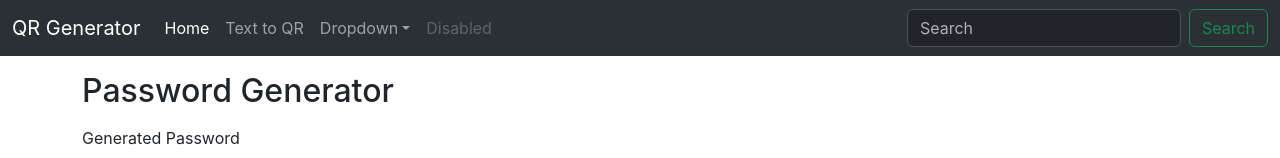
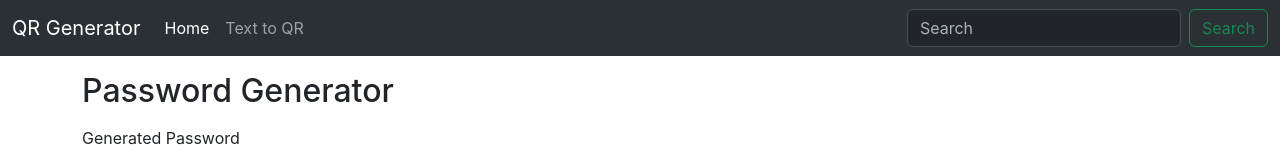
Before and after one commit to talhar5/strongPasswordGenerator, a React (Create React App) app: page / in a window 1280 px wide. Shown: the top 158 px of the page. Built offline with nearby package versions, Linux system fonts and the light colour scheme.

Commit message:
hashrouter added

```diff
--- a/package.json
+++ b/package.json
@@ -1,13 +1,12 @@
 {
   "name": "pass-generator",
   "version": "0.1.0",
-  "homepage": "https://1talhapk.github.io/strongPasswordGenerator",
+  "homepage": "/strongPasswordGenerator/#",
   "private": true,
   "dependencies": {
     "@testing-library/jest-dom": "^5.16.5",
     "@testing-library/react": "^13.4.0",
     "@testing-library/user-event": "^13.5.0",
-    "gh-pages": "^5.0.0",
     "qrcode.react": "^3.1.0",
     "react": "^18.2.0",
     "react-dom": "^18.2.0",
@@ -41,5 +40,8 @@
       "last 1 firefox version",
       "last 1 safari version"
     ]
+  },
+  "devDependencies": {
+    "gh-pages": "^5.0.0"
   }
 }
--- a/src/App.js
+++ b/src/App.js
@@ -2,18 +2,18 @@ import './App.css';
 import Navbar from './components/Navbar';
 import PasswordGenerator from './components/Qrpass';
 import TextToQR from './components/TextToQR';
-import { BrowserRouter, Routes, Route } from 'react-router-dom';
+import { Routes, Route, HashRouter } from 'react-router-dom';
 
 function App() {
   return (
     <>
-      <BrowserRouter>
+      <HashRouter>
         <Navbar />
         <Routes>
           <Route path='/' element={<PasswordGenerator />} />
           <Route path='/texttoqr' element={<TextToQR />} />
         </Routes>
-      </BrowserRouter>
+      </HashRouter>
     </>
   );
 }
--- a/src/components/Navbar.js
+++ b/src/components/Navbar.js
@@ -29,40 +29,6 @@ export default function Navbar() {
                                 Text to QR
                             </Link>
                         </li>
-                        <li className="nav-item dropdown">
-                            <a
-                                className="nav-link dropdown-toggle"
-                                href="/"
-                                role="button"
-                                data-bs-toggle="dropdown"
-                                aria-expanded="false"
-                            >
-                                Dropdown
-                            </a>
-                            <ul className="dropdown-menu">
-                                <li>
-                                    <a className="dropdown-item" href="/">
-                                        Action
-                                    </a>
-                                </li>
-                                <li>
-                                    <a className="dropdown-item" href="/">
-                                        Another action
-                                    </a>
-                                </li>
-                                <li>
-                                    <hr className="dropdown-divider" />
-                                </li>
-                                <li>
-                                    <a className="dropdown-item" href="/">
-                                        Something else here
-                                    </a>
-                                </li>
-                            </ul>
-                        </li>
-                        <li className="nav-item">
-                            <a href="/" className="nav-link disabled">Disabled</a>
-                        </li>
                     </ul>
                     <form className="d-flex" role="search">
                         <input
@@ -71,7 +37,7 @@ export default function Navbar() {
                             placeholder="Search"
                             aria-label="Search"
                         />
-                        <button onClick={(e)=>e.preventDefault()} className="btn btn-outline-success" type="submit">
+                        <button onClick={(e) => e.preventDefault()} className="btn btn-outline-success" type="submit">
                             Search
                         </button>
                     </form>
```
Also changed, not shown: 1 other file (tests, documents, lock files or other folders).
